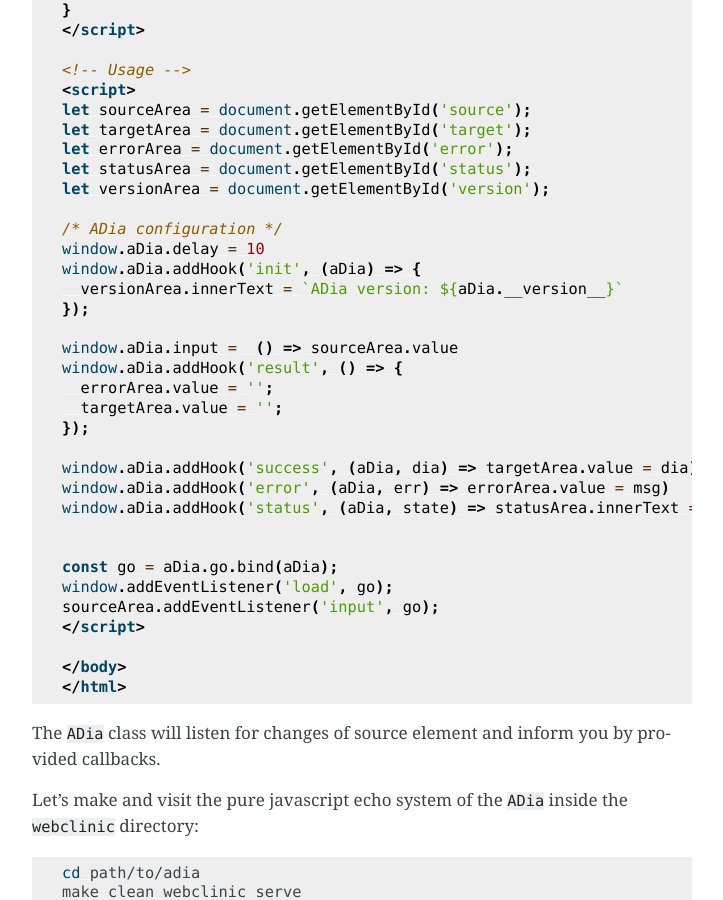
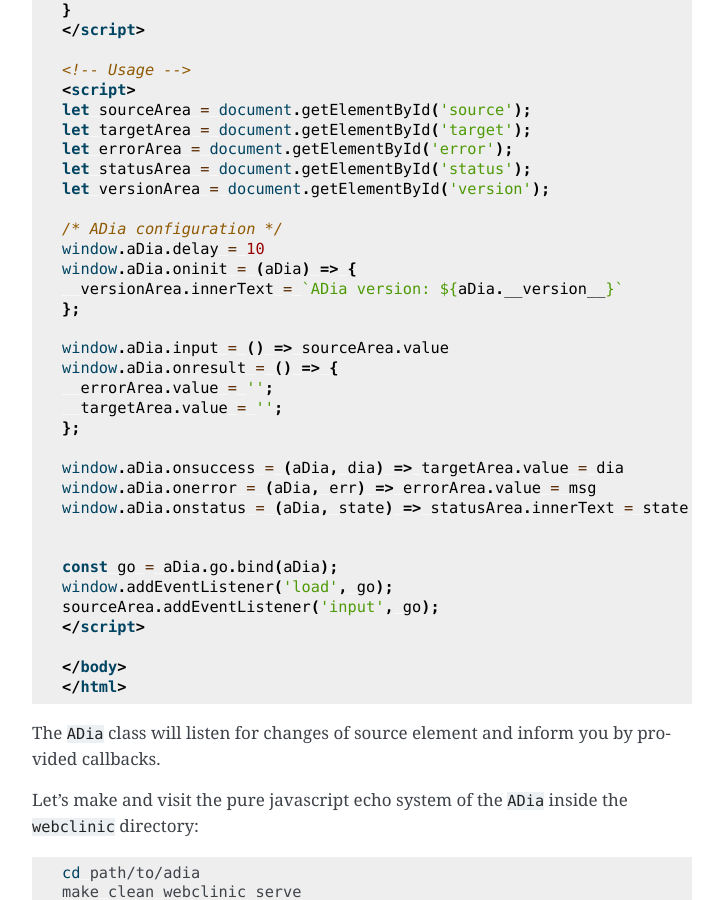
Before and after one commit to pylover/adia, a Sphinx documentation site: the page built from documentation/javascriptapi.rst, in a window 1280 px wide and 900 px high, scrolled down 2361 px. Shown: the whole window, without its empty margins (388-1111 px from the left). Built offline with Sphinx 7.4.7, drawn with Linux system fonts in a browser that asks for light colours.

Commit message:
Fix: New JS API documentation

```diff
--- a/adia/__init__.py
+++ b/adia/__init__.py
@@ -11,7 +11,7 @@ from .exceptions import InterpreterError, BadAttribute, BadSyntax
 from .renderer import Renderer
 
 
-__version__ = '4.0.0'
+__version__ = '4.0.1'
 __all__ = [
     'Diagram',
     'SequenceDiagram',
--- a/documentation/javascriptapi.rst
+++ b/documentation/javascriptapi.rst
@@ -134,19 +134,19 @@ as the below:
 
    /* ADia configuration */
    window.aDia.delay = 10
-   window.aDia.addHook('init', (aDia) => {
+   window.aDia.oninit = (aDia) => {
      versionArea.innerText = `ADia version: ${aDia.__version__}`
-   });
+   };
 
-   window.aDia.input =  () => sourceArea.value
-   window.aDia.addHook('result', () => {
+   window.aDia.input = () => sourceArea.value
+   window.aDia.onresult = () => {
      errorArea.value = '';
      targetArea.value = '';
-   });
+   };
 
-   window.aDia.addHook('success', (aDia, dia) => targetArea.value = dia)
-   window.aDia.addHook('error', (aDia, err) => errorArea.value = msg)
-   window.aDia.addHook('status', (aDia, state) => statusArea.innerText = state)
+   window.aDia.onsuccess = (aDia, dia) => targetArea.value = dia
+   window.aDia.onerror = (aDia, err) => errorArea.value = msg
+   window.aDia.onstatus = (aDia, state) => statusArea.innerText = state
 
 
    const go = aDia.go.bind(aDia);
@@ -156,7 +156,6 @@ as the below:
 
    </body>
    </html>
-
 
 The ``ADia`` class will listen for changes of source element and inform you
 by provided callbacks.
```
